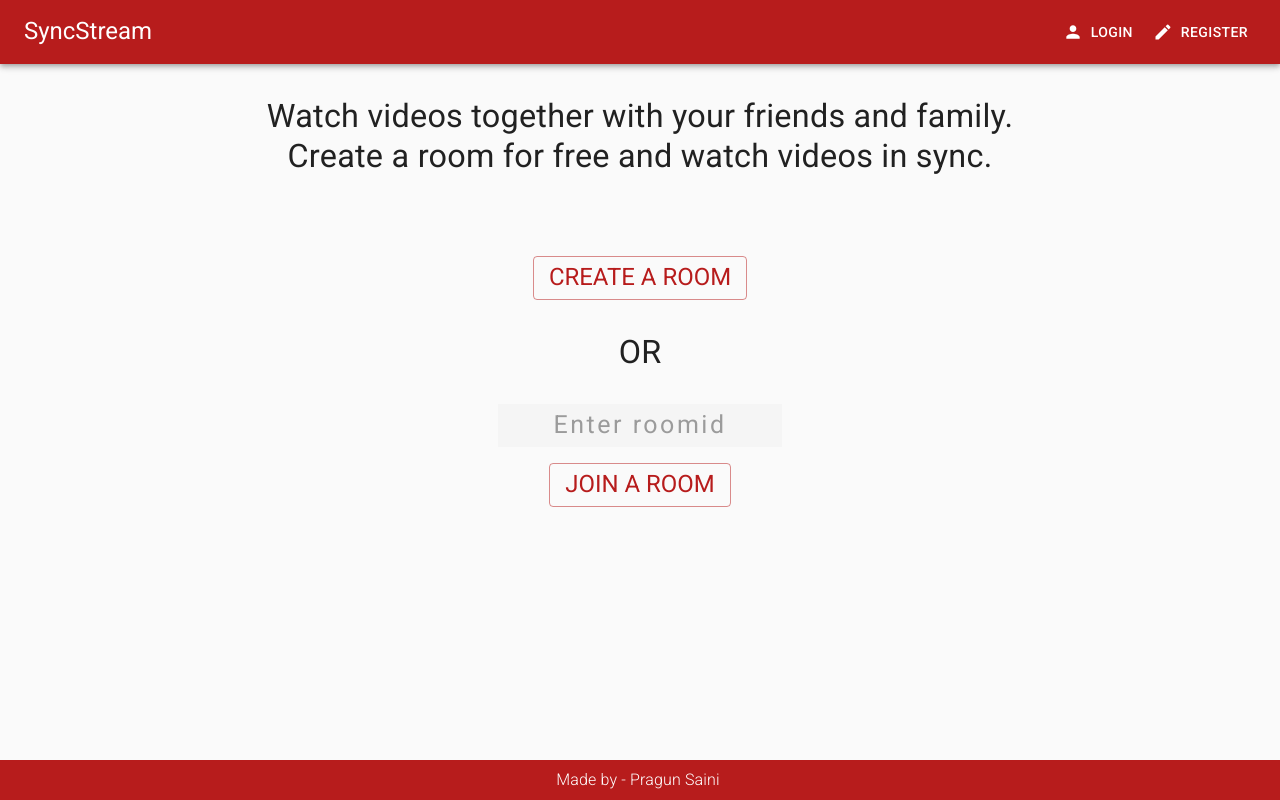
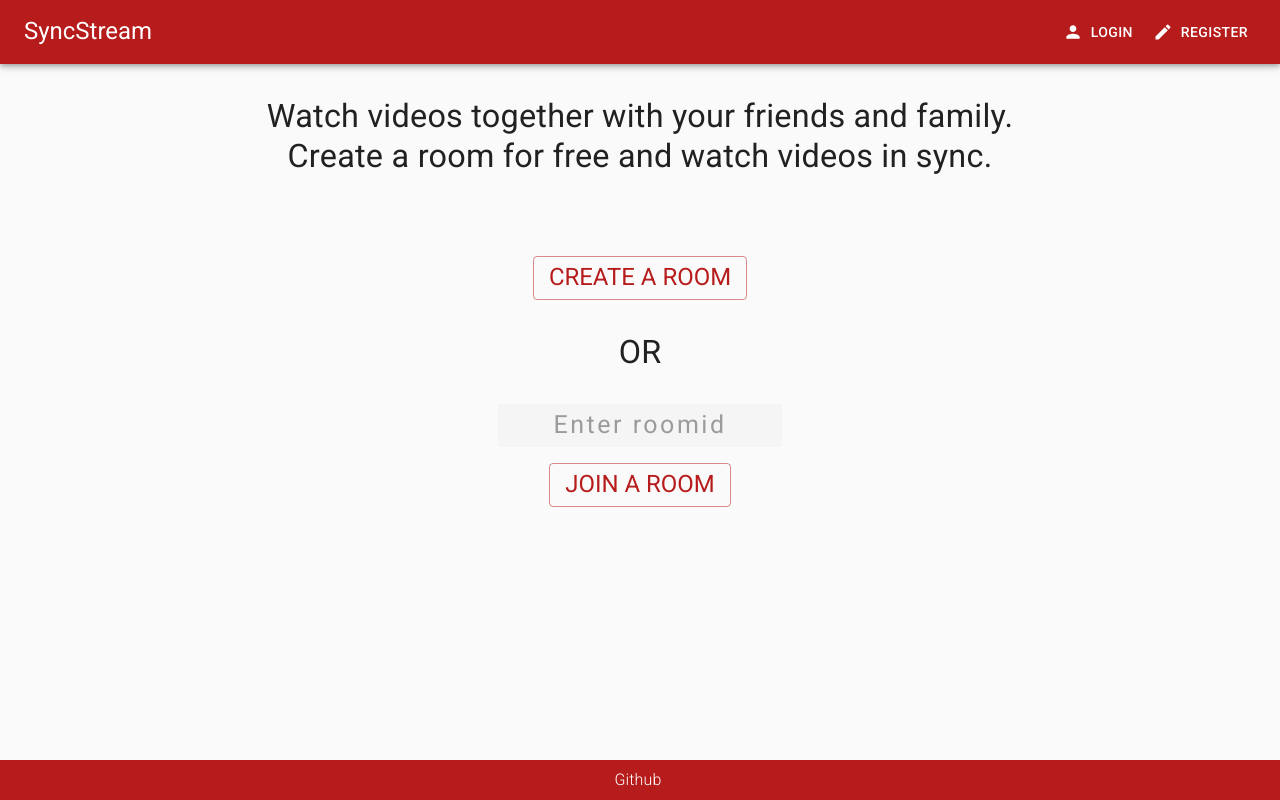
Before and after one commit to PragunSaini/SyncStream-UI, a React app: page / in a window 1280 px wide. Built offline with nearby package versions, Linux system fonts and the light colour scheme.

Commit message:
change footer text

```diff
--- a/src/components/MainFooter/MainFooter.jsx
+++ b/src/components/MainFooter/MainFooter.jsx
@@ -1,5 +1,5 @@
 import React from 'react';
-import { makeStyles, Typography } from '@material-ui/core';
+import { makeStyles, Typography, Link } from '@material-ui/core';
 
 const useStyles = makeStyles(theme => ({
   root: {
@@ -27,7 +27,11 @@ const MainFooter = () => {
   return (
     <div className={classes.root}>
       <Typography variant="body1" className={classes.item}>
-        Made by - Pragun Saini
+        <Link
+          href="https://github.com/PragunSaini/SyncStream-UI"
+          color="inherit">
+          Github
+        </Link>
       </Typography>
     </div>
   );
```
